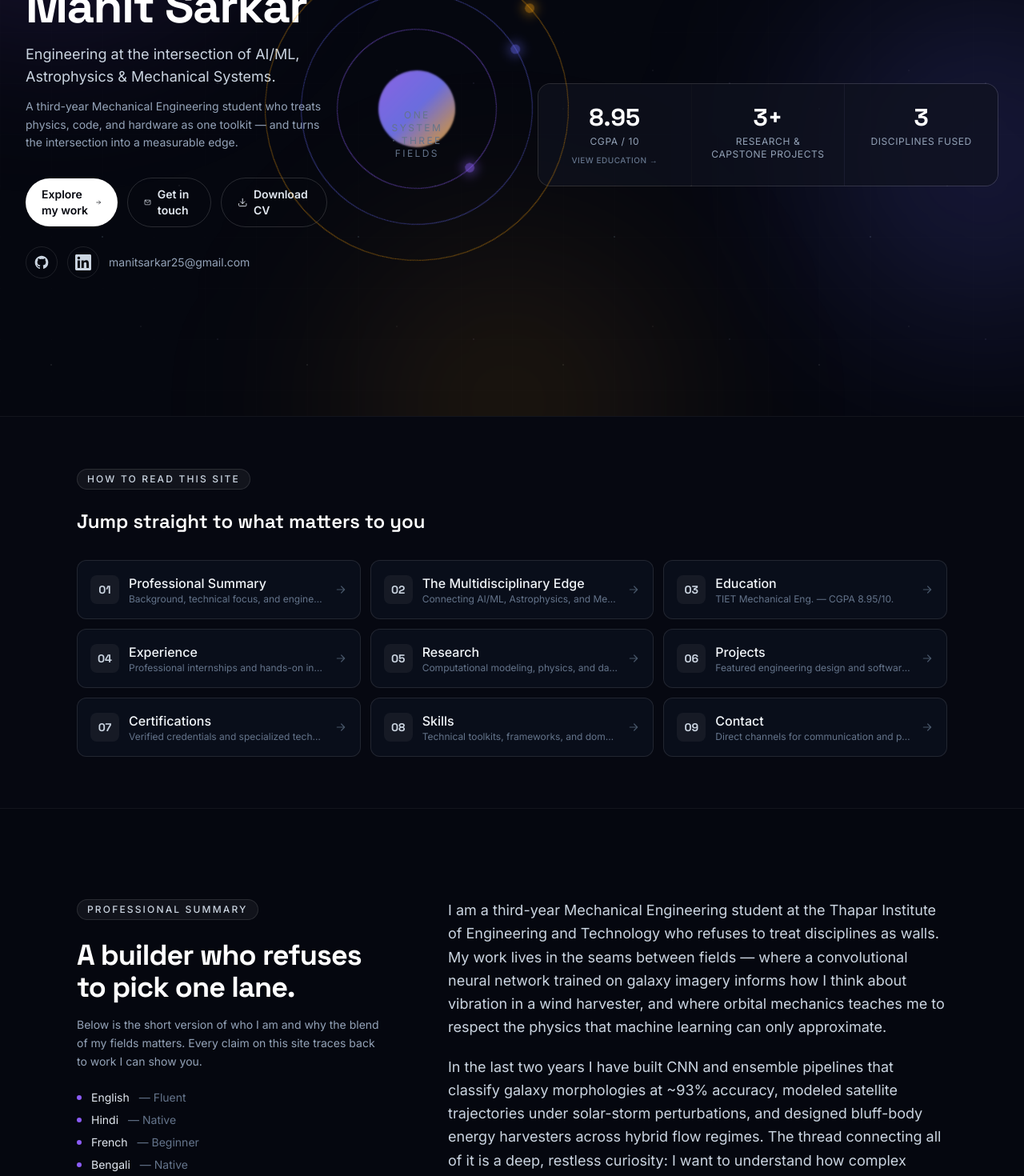
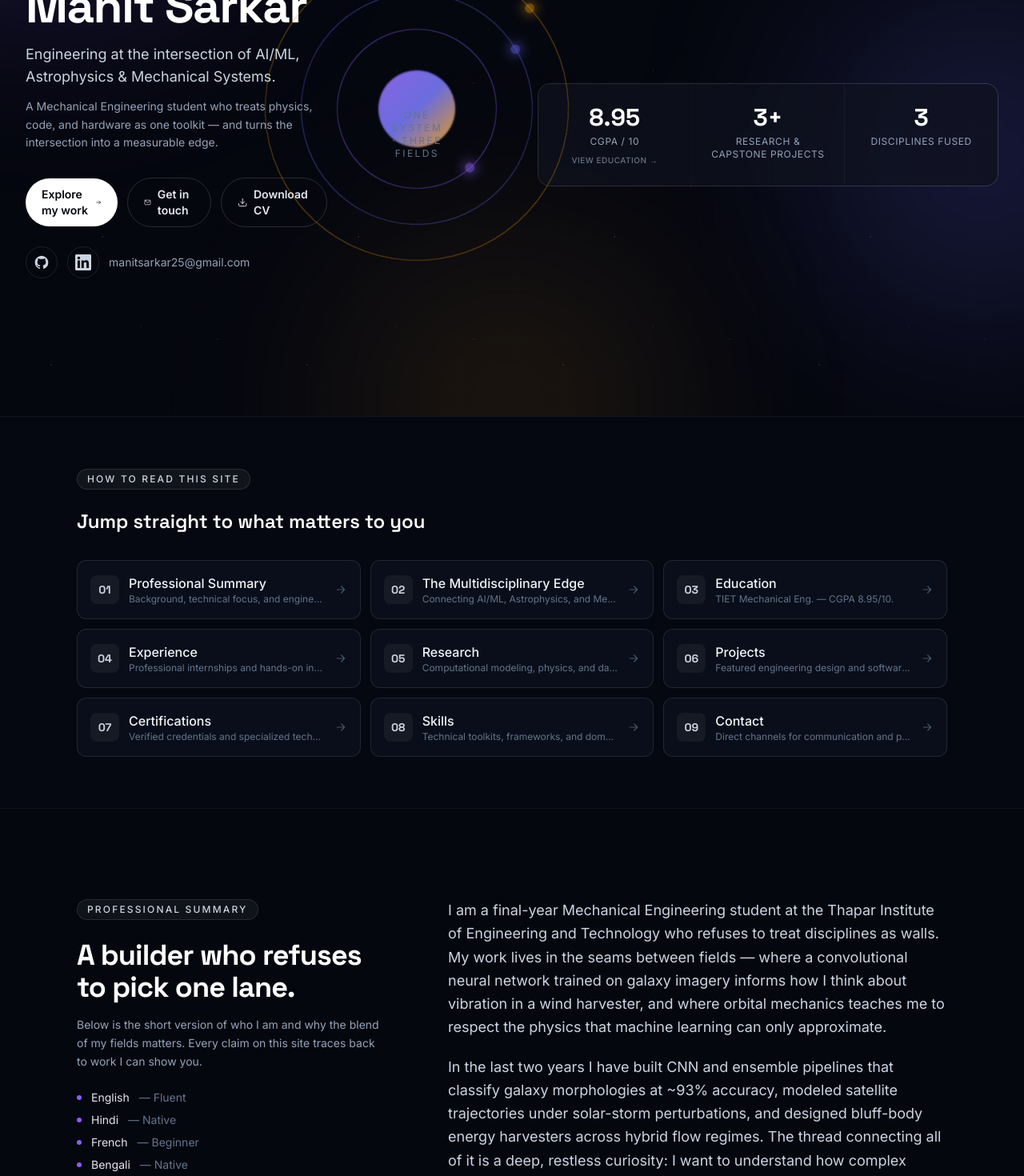
Before and after one commit to msarkar2501/portfolio, a Next.js app: page / in a window 1280 px wide. Shown: the part 280-1750 px from the top of the page at 80% size. Built offline with nearby package versions, Linux system fonts and the light colour scheme.

Commit message:
updated hero

```diff
--- a/src/components/Hero.tsx
+++ b/src/components/Hero.tsx
@@ -93,7 +93,7 @@ export default function Hero({
             transition={{ duration: 0.7, delay: 0.18 }}
             className="mt-3 max-w-xl text-sm leading-relaxed text-slate-400"
           >
-            A third-year Mechanical Engineering student who treats physics, code,
+            A Mechanical Engineering student who treats physics, code,
             and hardware as one toolkit — and turns the intersection into a
             measurable edge.
           </motion.p>
--- a/src/data/content.json
+++ b/src/data/content.json
@@ -28,7 +28,7 @@
       }
     ],
     "summary": [
-      "I am a third-year Mechanical Engineering student at the Thapar Institute of Engineering and Technology who refuses to treat disciplines as walls. My work lives in the seams between fields — where a convolutional neural network trained on galaxy imagery informs how I think about vibration in a wind harvester, and where orbital mechanics teaches me to respect the physics that machine learning can only approximate.",
+      "I am a final-year Mechanical Engineering student at the Thapar Institute of Engineering and Technology who refuses to treat disciplines as walls. My work lives in the seams between fields — where a convolutional neural network trained on galaxy imagery informs how I think about vibration in a wind harvester, and where orbital mechanics teaches me to respect the physics that machine learning can only approximate.",
       "In the last two years I have built CNN and ensemble pipelines that classify galaxy morphologies at ~93% accuracy, modeled satellite trajectories under solar-storm perturbations, and designed bluff-body energy harvesters across hybrid flow regimes. The thread connecting all of it is a deep, restless curiosity: I want to understand how complex systems behave, and I want the tools I build to respect the underlying physics rather than paper over it.",
       "Recruiters often ask where I 'specialize.' My answer is that I specialize in the intersections. The rarest kind of engineer is one who can move fluidly between a PyTorch training loop, a SPICE ephemeris, and a SolidWorks assembly — and who brings the rigor of each field to the others. That is the engineer I am building myself to be.",
       "Right now I am expanding the AI side of my toolkit by exploring the foundations of Large Language Models and Agentic AI — and I want to be upfront that this is a current, personal learning journey, not a finished expertise. What pulls me in is simple curiosity: I want to genuinely understand how foundational agentic workflows, prompt engineering, and tool integration actually work from the ground up, rather than just call an API and trust the result. It is the part of my learning I am most excited about at the moment, and it builds naturally on top of the mechanical and astrodynamics backbone I already know how to trust."
```
